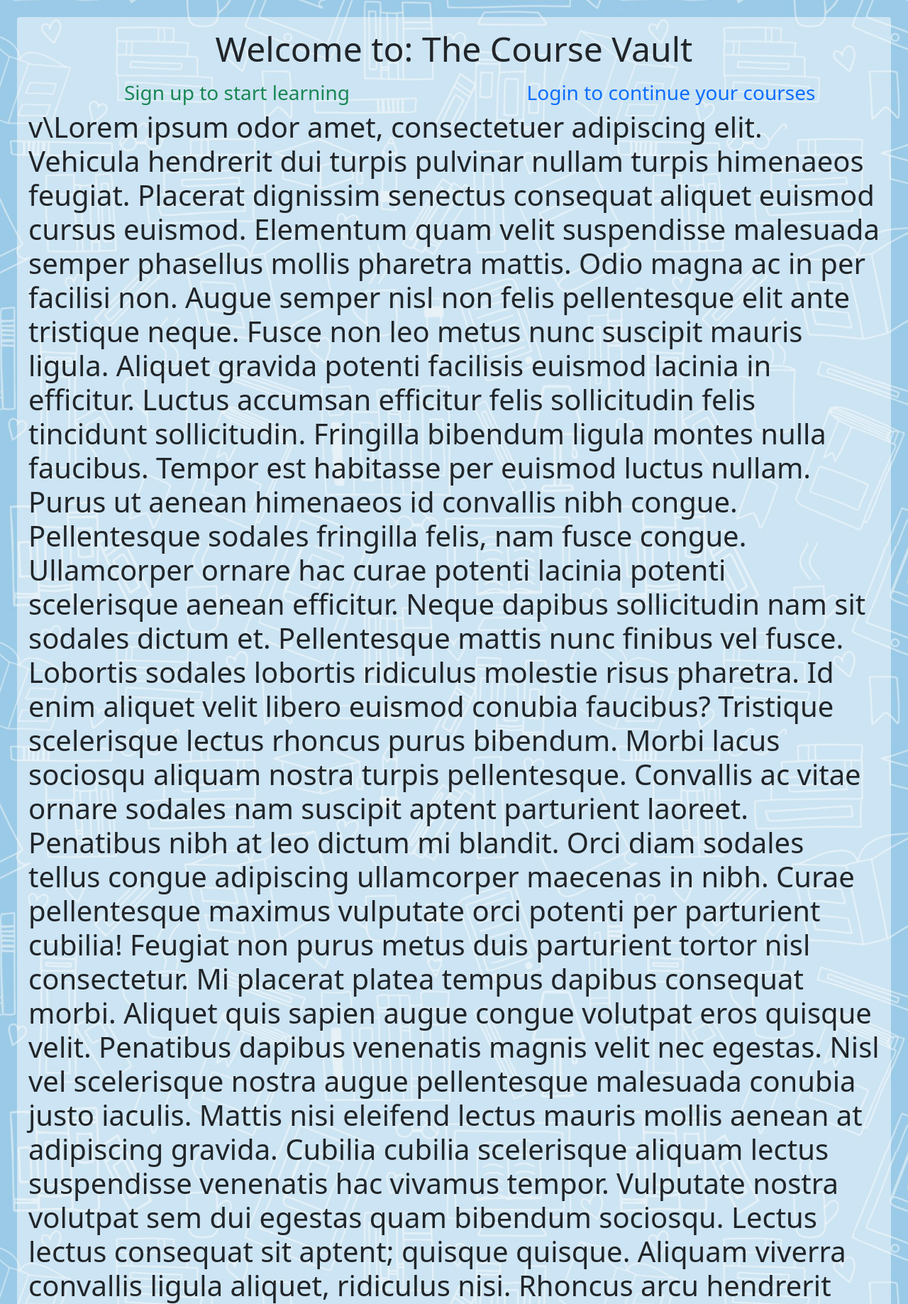
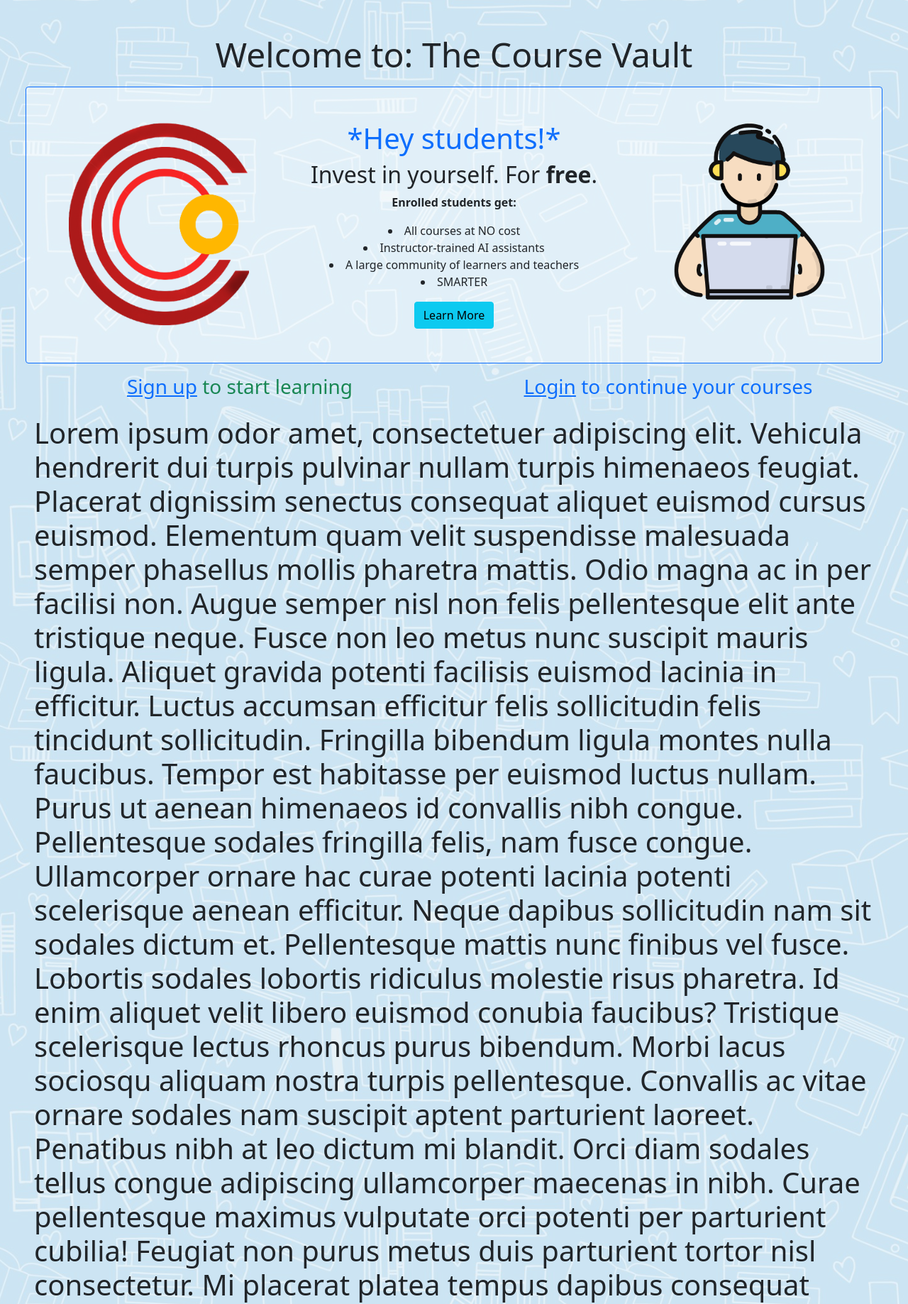
Before and after one commit to pbansal426/CourseVault, a Flask app: page / in a window 1280 px wide. Shown: the part 84-1921 px from the top of the page at 71% size. Run offline with Flask 3, Linux system fonts and the light colour scheme; some libraries are stand-ins or nearby versions.

Commit message:
Improved Cover page

```diff
--- a/website/auth.py
+++ b/website/auth.py
@@ -40,7 +40,7 @@ def login():
 @login_required
 def logout():
     logout_user()
-    return redirect(url_for('auth.login'))
+    return redirect(url_for('views.home'))
 
 @auth.route("/signup", methods=["GET", "POST"])
 def signup():
--- a/website/templates/base.html
+++ b/website/templates/base.html
@@ -12,6 +12,7 @@
   <script src="https://maxcdn.bootstrapcdn.com/bootstrap/4.0.0/js/bootstrap.min.js"
     integrity="sha384-JZR6Spejh4U02d8jOt6vLEHfe/JQGiRRSQQxSfFWpi1MquVdAyjUar5+76PVCmYl"
     crossorigin="anonymous"></script>
+    <link rel="icon" type="image/x-icon" href="static/images/favicon.ico">
   <script src="https://kit.fontawesome.com/e2210d7b25.js" crossorigin="anonymous"></script>
   <script src="{{ url_for('static', filename='index.js')}}"</script></script>
   <meta name="viewport" content="width=device-width, initial-scale=1.0" />
@@ -102,9 +103,12 @@
                 Browse
               </button>
               <ul class="dropdown-menu" aria-labelledby="dropdownMenuButton">
+                <li><a class="dropdown-item" href="#">Standardized Tests</a></li>
+
                 <li>
                   <a class="dropdown-item" href="#">Machine Learning</a>
                 </li>
+
                 <li><a class="dropdown-item" href="#">Data Science</a></li>
                 <li><a class="dropdown-item" href="#">Cooking</a></li>
                 <li><a class="dropdown-item" href="#">Math</a></li>
--- a/website/templates/cover.html
+++ b/website/templates/cover.html
@@ -15,17 +15,45 @@
 
 
 </style>
-<div class="p-3 m-4 rounded" style="background-color: rgba(255, 255, 255, 0.5);">
+<div class="p-5" style="background-color: rgba(255, 255, 255, 0.5);">
 
     <figure class="text-center">
         <h1 class="display-5">Welcome to: <strong>The Course Vault</strong></h1>
         </figure>
-        <div class="row text-center">
-            <div class="col"><h3 class="text-success">Sign up to start learning</h3></div>
-            <div class="col"><h3 class="text-primary">Login to continue your courses</h3></div>
+
+        <div class="row border border-primary rounded p-5" style="background-color:rgba(255, 255, 255, 0.4)">
+            <div class="col">
+                <img src="static/images/icon.png" class="rounded float-left img-fluid">
+            </div>
+
+            <div class="col-6 text-center">
+                <h1 class="text-primary">*Hey students!*</h1>
+                <h2>
+                    Invest in yourself. For <strong>free</strong>.
+                </h2>
+                <p>
+                    <strong>Enrolled students get:</strong>
+
+                        <li>All courses at NO cost</li>
+                        <li>Instructor-trained AI assistants</li>
+                        <li>A large community of learners and teachers</li>
+                        <li>SMARTER</li>
+
+                </p>
+                <a class="btn btn-info" href="{{url_for('views.students_info')}}">Learn More</a>
+            </div>
+
+            <div class="col">
+                <img src="static/images/assets/studentLaptop.png" class="rounded img-fluid float-left">
+            </div>
+        </div>
+
+        <div class="my-3 row text-center">
+            <div class="col"><h3 class="text-success"><a href="{{url_for('auth.signup')}}">Sign up</a> to start learning</h3></div>
+            <div class="col"><h3 class="text-primary"><a href="{{url_for('auth.login')}}">Login</a> to continue your courses</h3></div>
         </div>
         <h1>
-         v\Lorem ipsum odor amet, consectetuer adipiscing elit. Vehicula hendrerit dui turpis pulvinar nullam turpis himenaeos feugiat. Placerat dignissim senectus consequat aliquet euismod cursus euismod. Elementum quam velit suspendisse malesuada semper phasellus mollis pharetra mattis. Odio magna ac in per facilisi non. Augue semper nisl non felis pellentesque elit ante tristique neque. Fusce non leo metus nunc suscipit mauris ligula. Aliquet gravida potenti facilisis euismod lacinia in efficitur. Luctus accumsan efficitur felis sollicitudin felis tincidunt sollicitudin.
+         Lorem ipsum odor amet, consectetuer adipiscing elit. Vehicula hendrerit dui turpis pulvinar nullam turpis himenaeos feugiat. Placerat dignissim senectus consequat aliquet euismod cursus euismod. Elementum quam velit suspendisse malesuada semper phasellus mollis pharetra mattis. Odio magna ac in per facilisi non. Augue semper nisl non felis pellentesque elit ante tristique neque. Fusce non leo metus nunc suscipit mauris ligula. Aliquet gravida potenti facilisis euismod lacinia in efficitur. Luctus accumsan efficitur felis sollicitudin felis tincidunt sollicitudin.
 
          Fringilla bibendum ligula montes nulla faucibus. Tempor est habitasse per euismod luctus nullam. Purus ut aenean himenaeos id convallis nibh congue. Pellentesque sodales fringilla felis, nam fusce congue. Ullamcorper ornare hac curae potenti lacinia potenti scelerisque aenean efficitur. Neque dapibus sollicitudin nam sit sodales dictum et. Pellentesque mattis nunc finibus vel fusce. Lobortis sodales lobortis ridiculus molestie risus pharetra. Id enim aliquet velit libero euismod conubia faucibus?
 
```
Also changed, not shown: website/templates/students-info.html (+8 -5 lines), website/static/images/assets/studentLaptop.png (added), website/static/images/favicon.ico (added), website/static/images/icon.png (added), website/static/images/logocopy.png (deleted), 4 other files.
